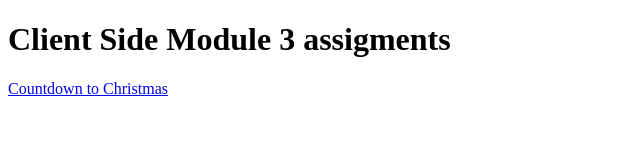
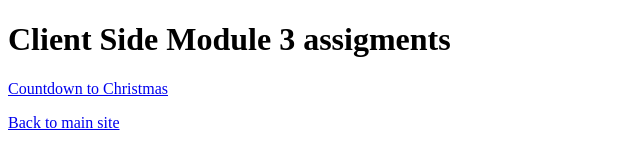
Before and after one commit to CalebDyess4/WebDev, a plain HTML site: page ClientSide/Module3/Module3Assignment/index.html in a window 1280 px wide. Shown: the whole page, without its empty margins (0-640 px from the left). Drawn offline with Linux system fonts and the light colour scheme.

Commit message:
Update index.html

```diff
--- a/ClientSide/Module3/Module3Assignment/index.html
+++ b/ClientSide/Module3/Module3Assignment/index.html
@@ -10,5 +10,7 @@
   <h1> Client Side Module 3 assigments </h1>
   <p><a href="christmas.html">Countdown to Christmas</a></p>
 
+    <a href="https://calebdyess4.github.io/WebDev/">Back to main site</a>
+
 </body>
 </html>
```
